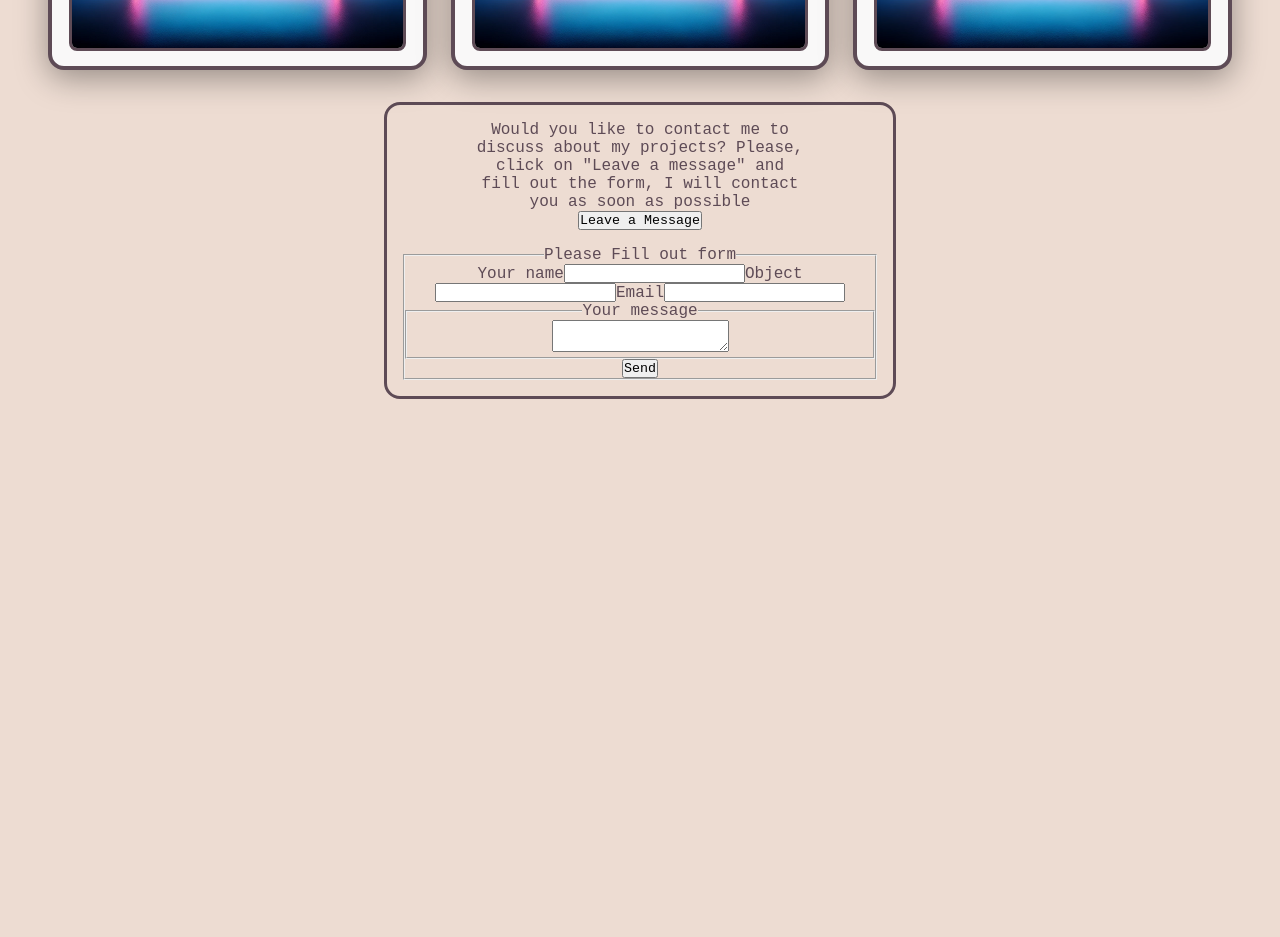
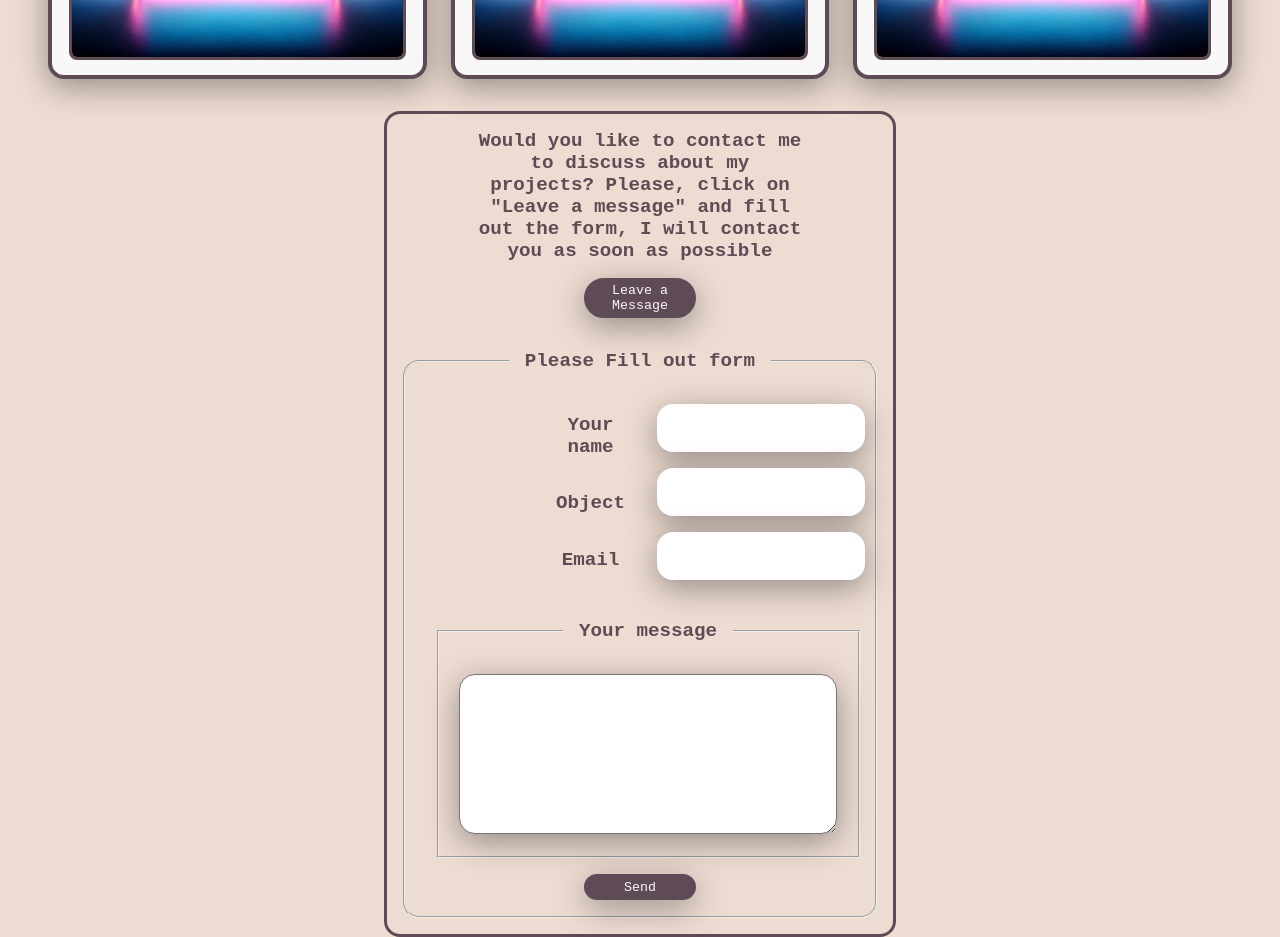
Before and after one commit to RosaBen/RBportfolio, a React (Vite) app: page / in a window 1280 px wide. Shown: the part 640-1577 px from the top of the page. Before the commit the page ends 1039 px from the top, so only its background shows below. Built offline with nearby package versions, Linux system fonts and the light colour scheme.

Commit message:
desktop form done

```diff
--- a/src/App.jsx
+++ b/src/App.jsx
@@ -14,10 +14,12 @@ function App () {
   return (
     <BrowserRouter>
       <body className={ isDark ? "theme-dark" : "theme-light" }>
-        <div>
+        <header>
           <Navbar toggleTheme={ toggleTheme } isDark={ isDark } />
-        </div>
-        <AppRouter />
+        </header>
+        <main>
+          <AppRouter />
+        </main>
       </body>
     </BrowserRouter>
   );
--- a/src/components/Contact.jsx
+++ b/src/components/Contact.jsx
@@ -8,21 +8,32 @@ export default function Contact () {
             <p>Would you like to contact me to discuss about my projects? Please, click on "Leave a message" and fill out the form, I will contact you as soon as possible</p>
             <button>Leave a Message</button>
           </div>
-          <fieldset>
-            <legend>Please Fill out form</legend>
-            <form action="">
+          <fieldset className="form-container">
+            <legend className="legend-container">Please Fill out form</legend>
+            <form action="" >
+              <div className="form-infos">
+                <img src="" alt="" className="column-one" />
+                <div className="column-two">
+
+                  <div className="labels">
                     <label htmlFor="fullname">Your name</label>
+                    <label htmlFor="title">Object</label>
+                    <label htmlFor="email">Email</label>
+                  </div>
+                  <div className="inputs">
+
                     <input type="text" name="fullname" />
-              <label htmlFor="title">Object</label>
                     <input type="text" name="title" />
-              <label htmlFor="email">Email</label>
                     <input type="email" name="email" id="email" />
-              <fieldset>
+                  </div>
+                </div>
+                <fieldset className="textarea">
                   <legend>
                     Your message
                   </legend>
                   <textarea name="content" id="content"></textarea>
                 </fieldset>
+              </div>
               <button type="submit">Send</button>
             </form>
           </fieldset>
--- a/src/styles/contact.css
+++ b/src/styles/contact.css
@@ -11,6 +11,61 @@
 
 .message-to-contact {
   width: 70%;
-  text-align: center;
+  display: flex;
+  flex-direction: column;
+  align-items: center;
+  gap: 1rem;
   padding-bottom: 1rem;
 }
+
+.message-to-contact p {
+  font-size: 1.2rem;
+  font-weight: bold;
+  color: var(--light-text);
+}
+
+
+.form-container {
+  color: var(--form-text);
+  font-size: 1.2rem;
+  font-weight: bold;
+  padding: 0.5rem;
+  border-radius: 1rem;
+  width: 100%;
+  padding-bottom: 1rem;
+}
+
+
+
+.form-infos {
+  display: grid;
+  grid-template-columns: 25% 75%;
+  grid-template-rows: auto auto;
+  gap: 1rem;
+  justify-items: center;
+  padding-bottom: 1rem;
+}
+
+.column-one {
+  grid-column: 1;
+  grid-row: 1;
+}
+
+.column-two {
+  grid-column: 2;
+  grid-row: 1;
+  display: flex;
+}
+
+.labels {
+  display: flex;
+  flex-direction: column;
+  justify-content: space-around;
+}
+
+.textarea {
+  grid-column: 1/span 2;
+  grid-row: 2;
+  width: 90%;
+
+}
--- a/src/styles/index.css
+++ b/src/styles/index.css
@@ -16,6 +16,9 @@
   --card-front-bg: #f9f8f8;
   --card-back-bg: #dbe7e4;
   --card-text: #5e4b56;
+  --button-background: #5e4b56;
+  --form-text: #5e4b56;
+  --button-text: #f9f8f8;
 }
 
 .theme-dark {
@@ -29,6 +32,10 @@
   --card-front-bg: #586f7c;
   --card-back-bg: #2f4550;
   --card-text: #f9f8f8;
+  --button-background: #b8dbd9;
+  --button-text: #5e4b56;
+  --form-text: #f9f8f8;
+
 }
 
 html,
@@ -45,19 +52,60 @@ body {
 
 button {
   font-family: "Roboto Mono", monospace;
+  width: 7rem;
+  border: 2px solid var(--button-border);
+  border-radius: 2rem;
+  padding: 0.2rem;
+  background-color: var(--button-background);
+  color: var(--button-text);
+  box-shadow: var(--shadow);
+  cursor: pointer;
 }
 
 nav {
+  position: fixed;
+  width: 100%;
   display: flex;
   color: var(--light-text);
   align-items: center;
   justify-content: space-between;
   background-color: var(--dark-background);
   padding: 1rem 1.5rem;
+  opacity: 0.5;
+}
+
+header {
+  padding-bottom: 8rem;
 }
 
 section {
+  padding-top: rem;
   display: flex;
   flex-direction: column;
   align-items: center;
 }
+
+input {
+  width: 13rem;
+  height: 3rem;
+  margin: 0.5rem;
+  border-radius: 1rem;
+  border: none;
+  box-shadow: var(--shadow);
+}
+
+label {
+  width: 6rem;
+}
+
+textarea {
+  margin: 1rem;
+  width: 90%;
+  height: 10rem;
+  border-radius: 1rem;
+  box-shadow: var(--shadow);
+}
+
+legend {
+  padding: 1rem;
+}
```
Lines whose indentation alone changed are shown as unchanged.
